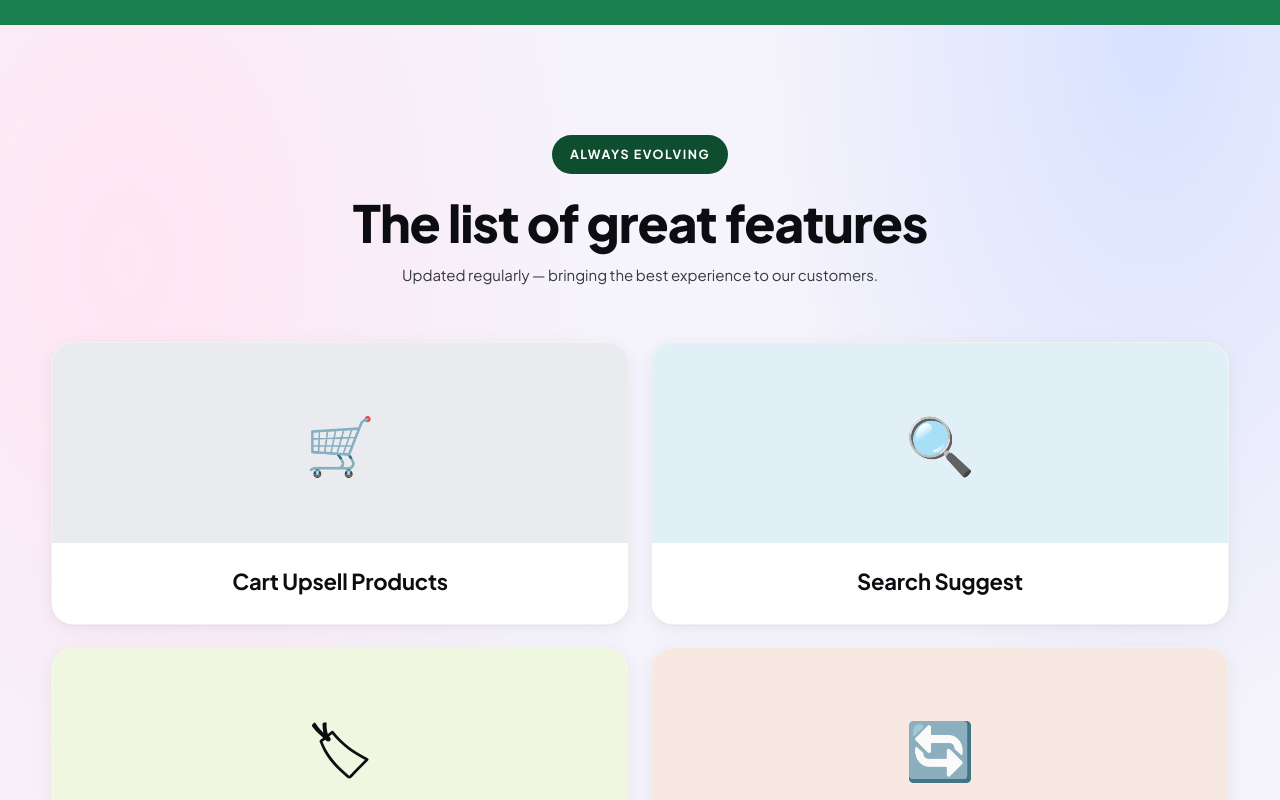
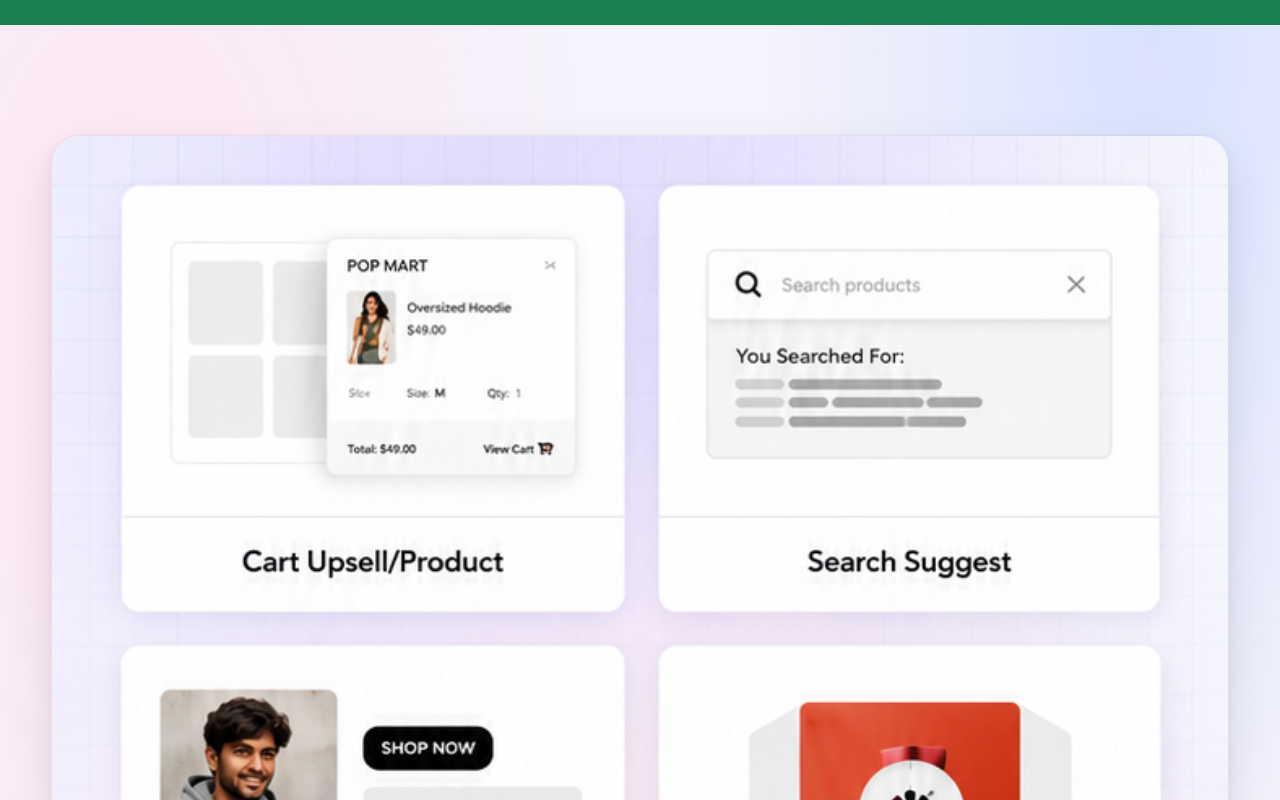
Before and after one commit to createmyshopin-cmyk/theme-api, a Next.js app: page /theme in a window 1280 px wide. Shown: the part 3360-4160 px from the top of the page. Built offline with nearby package versions, Linux system fonts and the light colour scheme.

Commit message:
Replace Features Grid section with new.png image
Co-Authored-By: Claude Sonnet 4.6 <noreply@anthropic.com>

```diff
--- a/pages/theme.js
+++ b/pages/theme.js
@@ -377,25 +377,8 @@ function FeaturesGrid() {
   return (
     <section className="section section-soft" id="features">
       <div className="wrap">
-        <div className="section-head">
-          <span className="eyebrow">Always evolving</span>
-          <h2 className="section-title">The list of great features</h2>
-          <p className="lead">Updated regularly — bringing the best experience to our customers.</p>
-        </div>
-        <div className="feat-grid">
-          {FEATURE_CARDS.map((c) => (
-            <div key={c.title} className="feat-card">
-              <div className="feat-ill" style={{ background: c.color }}>
-                <span style={{ fontSize: 56 }}>{c.emoji}</span>
-              </div>
-              <div className="feat-body">
-                <div className="feat-title">{c.title}</div>
-              </div>
-            </div>
-          ))}
-        </div>
-        <div style={{ textAlign: 'center', marginTop: 50 }}>
-          <a className="btn btn-dark btn-lg" href="#pricing">And More…</a>
+        <div className="boost-img-wrap">
+          <img src="/new.png" alt="The list of great features" className="boost-img" />
         </div>
       </div>
     </section>
```
Also changed, not shown: public/new.png (added).
